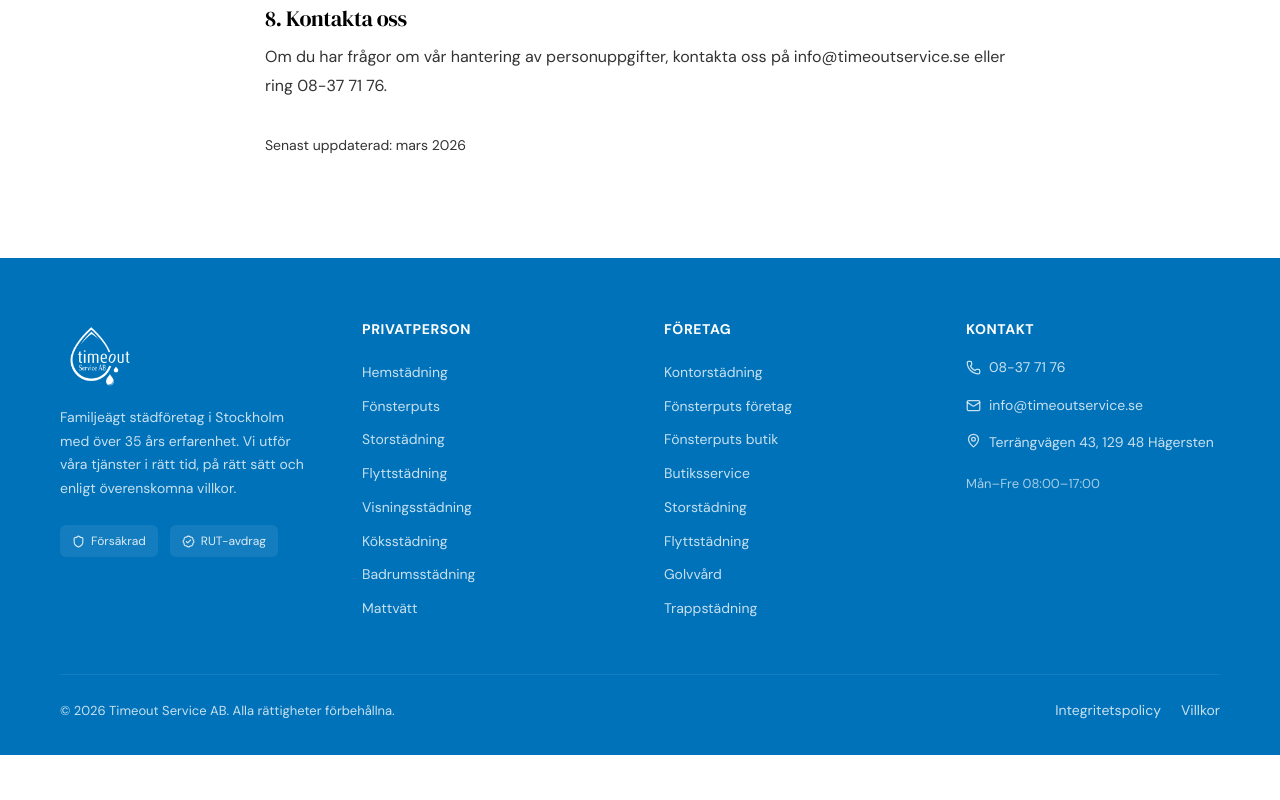
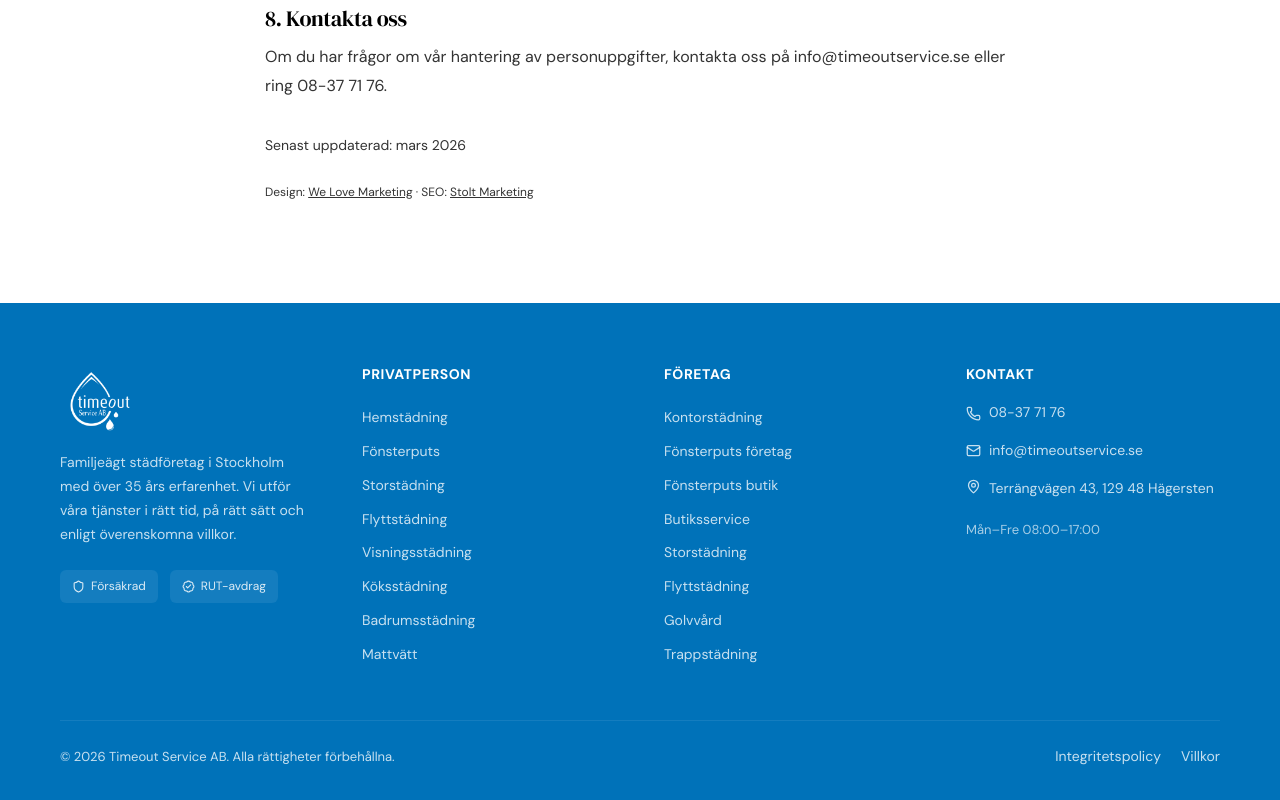
Before and after one commit to joelstolt/time, a Next.js app: page /integritetspolicy in a window 1280 px wide. Shown: the part 1695-2495 px from the top of the page. Before the commit the page ends 2450 px from the top, so only its background shows below. Built offline with nearby package versions, Linux system fonts and the light colour scheme.

Commit message:
Lägg till byråkredit på integritetspolicyn
Co-Authored-By: Claude Opus 5 <noreply@anthropic.com>

```diff
--- a/app/integritetspolicy/page.js
+++ b/app/integritetspolicy/page.js
@@ -60,6 +60,12 @@ export default function Integritetspolicy() {
             <p>Om du har frågor om vår hantering av personuppgifter, kontakta oss på info@timeoutservice.se eller ring 08-37 71 76.</p>
 
             <p style={{ marginTop: 32, fontSize: 14, color: "var(--color-muted)" }}>Senast uppdaterad: mars 2026</p>
+            <p style={{ marginTop: 24, fontSize: 12, color: "var(--color-muted)" }}>
+              Design:{" "}
+              <a href="https://www.welovemarketing.se" style={{ textDecoration: "underline", color: "inherit" }}>We Love Marketing</a>{" "}
+              · SEO:{" "}
+              <a href="https://www.stoltmarketing.se" style={{ textDecoration: "underline", color: "inherit" }}>Stolt Marketing</a>
+            </p>
           </div>
         </div>
       </section>
```
